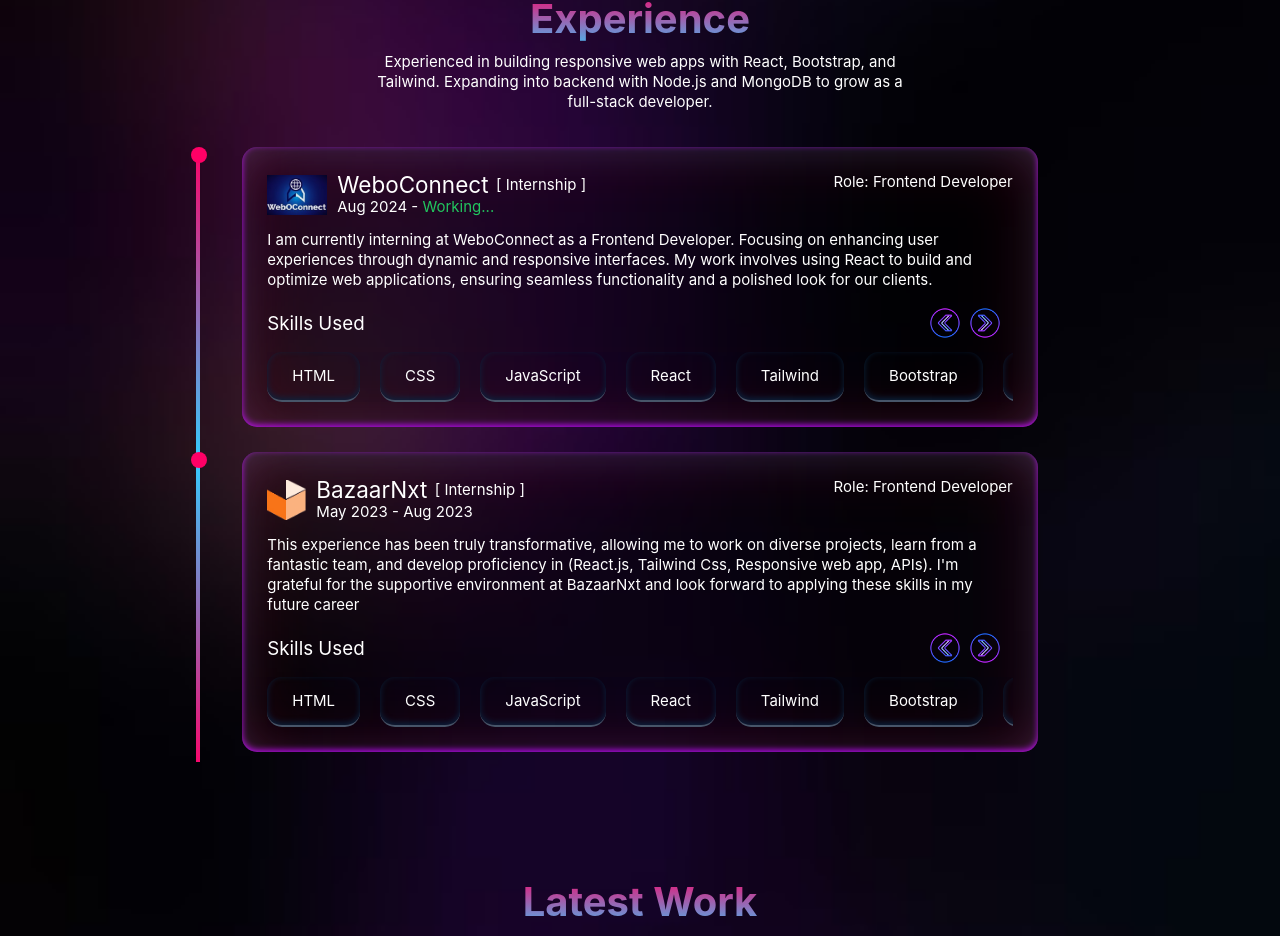
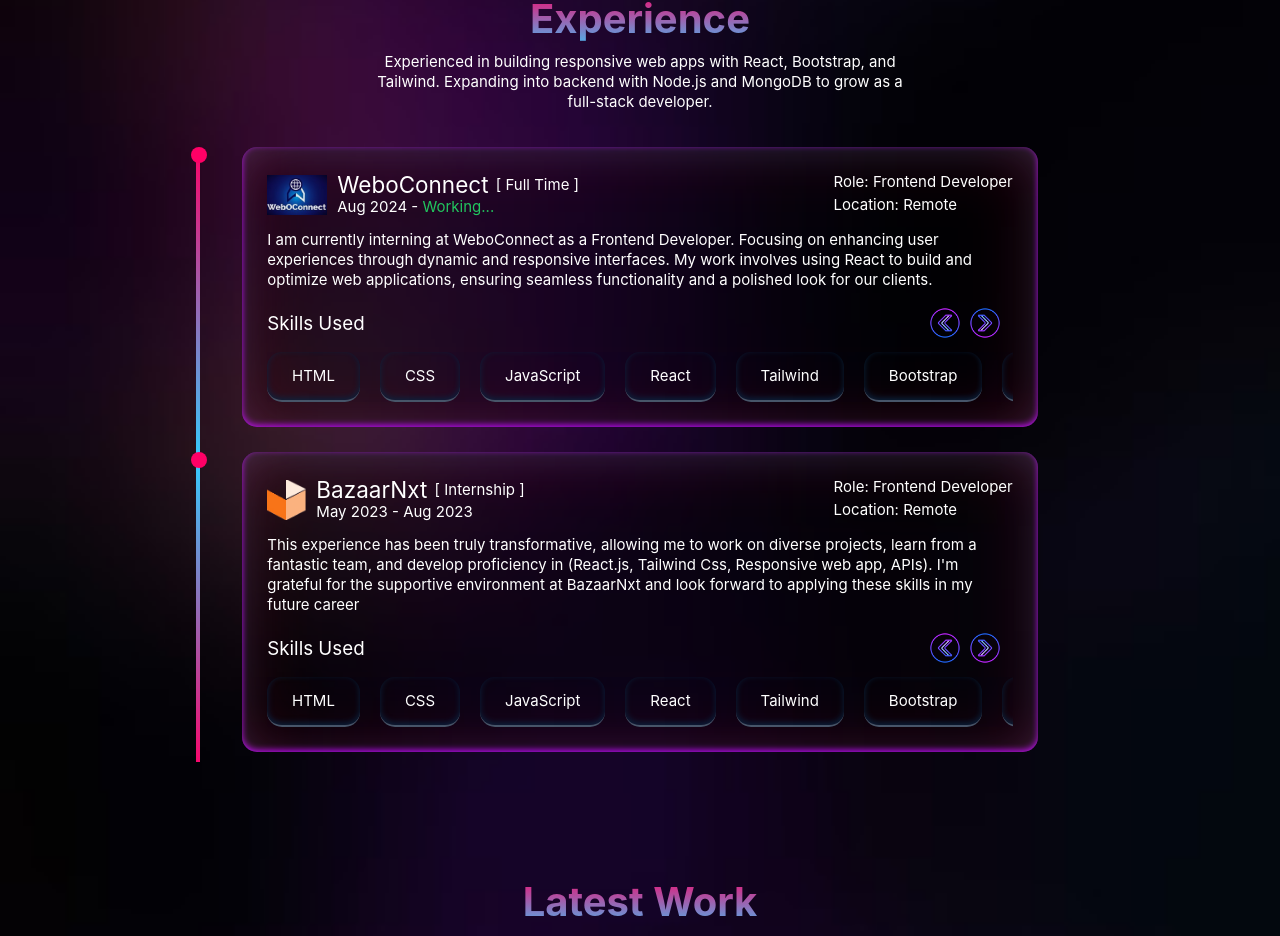
Before and after one commit to mohitanand744/React-Personal-Portfolio, a React (Vite) app: page / in a window 1280 px wide. Shown: the part 2340-3276 px from the top of the page. Built offline with nearby package versions, Linux system fonts and the light colour scheme.

Commit message:
Optimized Experience card

```diff
--- a/src/Data/Experience.json
+++ b/src/Data/Experience.json
@@ -3,8 +3,9 @@
     "company": "WeboConnect",
     "logo": "/weboconnect.jpeg",
     "position": "Frontend Developer",
-    "type": "Internship",
+    "type": "Full Time",
     "start_date": "Aug 2024",
+    "location": "Remote",
     "end_date": "Working...",
     "description": "I am currently interning at WeboConnect as a Frontend Developer. Focusing on enhancing user experiences through dynamic and responsive interfaces. My work involves using React to build and optimize web applications, ensuring seamless functionality and a polished look for our clients."
   },
@@ -14,6 +15,7 @@
     "position": "Frontend Developer",
     "type": "Internship",
     "start_date": "May 2023",
+    "location": "Remote",
     "end_date": "Aug 2023",
     "description": "This experience has been truly transformative, allowing me to work on diverse projects, learn from a fantastic team, and develop proficiency in (React.js, Tailwind Css, Responsive web app, APIs). I'm grateful for the supportive environment at BazaarNxt and look forward to applying these skills in my future career"
   }
--- /dev/null
+++ b/src/components/Cards/ExperienceCard.jsx
@@ -0,0 +1,86 @@
+import React from "react";
+
+const ExperienceCard = ({
+  experienceItem,
+  index,
+  scrollContainers,
+  scroll,
+  skillsUsed,
+}) => {
+  return (
+    <div>
+      <div
+        data-aos="zoom-in"
+        className="experienceBox custom-shadow p-7 sm:p-10 mx-auto text-white w-[100%] md:w-[90.4%] backdrop-blur-sm bg-black/40 rounded-3xl flex-none"
+      >
+        <div className="flex flex-wrap w-full gap-4 mb-5 sm:flex-nowrap">
+          <img
+            loading="lazy"
+            className={`${
+              experienceItem.company === "WeboConnect" ? "" : "w-[3.9rem]"
+            } h-[4rem] sm:h-[3rem] lg:h-[4rem] my-auto lg:w-[6rem] object-cover`}
+            src={experienceItem.logo}
+            alt={experienceItem.company}
+          />
+          <div className="w-full">
+            <h1 className="flex flex-wrap items-center text-3xl lg:text-4xl sm:gap-3">
+              <span className="me-2 md:me-0"> {experienceItem.company}</span>{" "}
+              <span className="text-2xl "> [ {experienceItem.type} ]</span>
+            </h1>
+            <p className={`text-lg sm:text-2xl`}>
+              {experienceItem.start_date} -{" "}
+              <span
+                className={`${
+                  experienceItem.end_date === "Working..." && "text-green-500"
+                }`}
+              >
+                {experienceItem.end_date}
+              </span>
+            </p>
+          </div>
+          <div className="w-full">
+            <p className="flex flex-col gap-1 text-lg sm:float-end sm:text-xl lg:text-2xl">
+              <span> Role: {experienceItem.position}</span>
+              <span> Location: {experienceItem.location}</span>
+            </p>
+          </div>
+        </div>
+        <p className="text-xl lg:text-2xl">{experienceItem.description}</p>
+        <div className="relative flex items-center w-full mt-6 mb-3">
+          <h3 className="text-2xl md:text-3xl">Skills Used</h3>
+          <div className="scrollButtons h-[4rem]">
+            <img
+              loading="lazy"
+              className="w-[3.6rem] absolute active:scale-90 transition-all duration-200 ease-linear right-4 cursor-pointer"
+              src="/rightArrow.png"
+              alt="Scroll Right"
+              onClick={() => scroll(index, "right")}
+            />
+            <img
+              loading="lazy"
+              className="w-[3.6rem] absolute active:scale-90 transition-all duration-200 ease-linear right-20 rotate-[180deg] cursor-pointer"
+              src="/rightArrow.png"
+              alt="Scroll Left"
+              onClick={() => scroll(index, "left")}
+            />
+          </div>
+        </div>
+        <div
+          ref={(el) => (scrollContainers.current[index] = el)}
+          className="flex w-full gap-8 overflow-x-scroll hide-ScrollBar"
+        >
+          {skillsUsed.map((skill, i) => (
+            <button
+              key={i}
+              className="border-b-2 whitespace-nowrap h-14 md:h-20 px-6 md:px-10 active:scale-[0.88] transition-all duration-300 text-xl md:text-2xl ease rounded-3xl border-slate-600 custom-shadow2"
+            >
+              {skill.title}
+            </button>
+          ))}
+        </div>
+      </div>
+    </div>
+  );
+};
+
+export default ExperienceCard;
--- a/src/components/Experiences/Experience.jsx
+++ b/src/components/Experiences/Experience.jsx
@@ -1,6 +1,7 @@
 import React, { useRef } from "react";
 import SectionHeading from "../common/Heading/SectionHeading";
 import useContextData from "../../Hook/useContextData";
+import ExperienceCard from "../Cards/ExperienceCard";
 
 const Experience = () => {
   const { experience, skills } = useContextData();
@@ -65,77 +66,14 @@
         className="timeline p-[1rem] hide-ScrollBar mx-auto md:w-[60rem] lg:w-[90rem] my-6 flex md:flex-col gap-10 overflow-x-scroll overflow-y-hidden"
       >
         {experience.map((experienceItem, index) => (
-          <div
-            data-aos="zoom-in"
+          <ExperienceCard
             key={index}
-            className="experienceBox custom-shadow p-7 sm:p-10 mx-auto text-white w-[100%] md:w-[90.4%] backdrop-blur-sm bg-black/40 rounded-3xl flex-none"
-          >
-            <div className="flex flex-wrap w-full gap-4 mb-5 sm:flex-nowrap">
-              <img
-                loading="lazy"
-                className={`${
-                  experienceItem.company === "WeboConnect" ? "" : "w-[3.9rem]"
-                } h-[4rem] sm:h-[3rem] lg:h-[4rem] my-auto lg:w-[6rem] object-cover`}
-                src={experienceItem.logo}
-                alt={experienceItem.company}
-              />
-              <div className="w-full">
-                <h1 className="flex flex-wrap items-center text-3xl lg:text-4xl sm:gap-3">
-                  {experienceItem.company}{" "}
-                  <span className="text-2xl ">[ {experienceItem.type} ]</span>
-                </h1>
-                <p className={`text-lg sm:text-2xl`}>
-                  {experienceItem.start_date} -{" "}
-                  <span
-                    className={`${
-                      experienceItem.end_date === "Working..." &&
-                      "text-green-500"
-                    }`}
-                  >
-                    {experienceItem.end_date}
-                  </span>
-                </p>
-              </div>
-              <div className="w-full">
-                <p className="text-lg sm:float-end sm:text-xl lg:text-2xl">
-                  Role: {experienceItem.position}
-                </p>
-              </div>
-            </div>
-            <p className="text-xl lg:text-2xl">{experienceItem.description}</p>
-            <div className="relative flex items-center w-full mt-6 mb-3">
-              <h3 className="text-2xl md:text-3xl">Skills Used</h3>
-              <div className="scrollButtons h-[4rem]">
-                <img
-                  loading="lazy"
-                  className="w-[3.6rem] absolute active:scale-90 transition-all duration-200 ease-linear right-4 cursor-pointer"
-                  src="/rightArrow.png"
-                  alt="Scroll Right"
-                  onClick={() => scroll(index, "right")}
-                />
-                <img
-                  loading="lazy"
-                  className="w-[3.6rem] absolute active:scale-90 transition-all duration-200 ease-linear right-20 rotate-[180deg] cursor-pointer"
-                  src="/rightArrow.png"
-                  alt="Scroll Left"
-                  onClick={() => scroll(index, "left")}
-                />
-              </div>
-            </div>
-            <div
-              ref={(el) => (scrollContainers.current[index] = el)}
-              className="flex w-full gap-8 overflow-x-scroll hide-ScrollBar"
-            >
-              {skillsUsed.map((skill, i) => (
-                <button
-                  key={i}
-                  className="border-b-2 whitespace-nowrap h-14 md:h-20 px-6 md:px-10 active:scale-[0.88] transition-all duration-300 text-xl md:text-2xl ease rounded-3xl border-slate-600 custom-shadow2"
-                >
-                  {skill.title}
-                </button>
-              ))}
-            </div>
-          </div>
+            index={index}
+            experienceItem={experienceItem}
+            scrollContainers={scrollContainers}
+            scroll={scroll}
+            skillsUsed={skillsUsed}
+          />
         ))}
       </div>
     </div>
```
